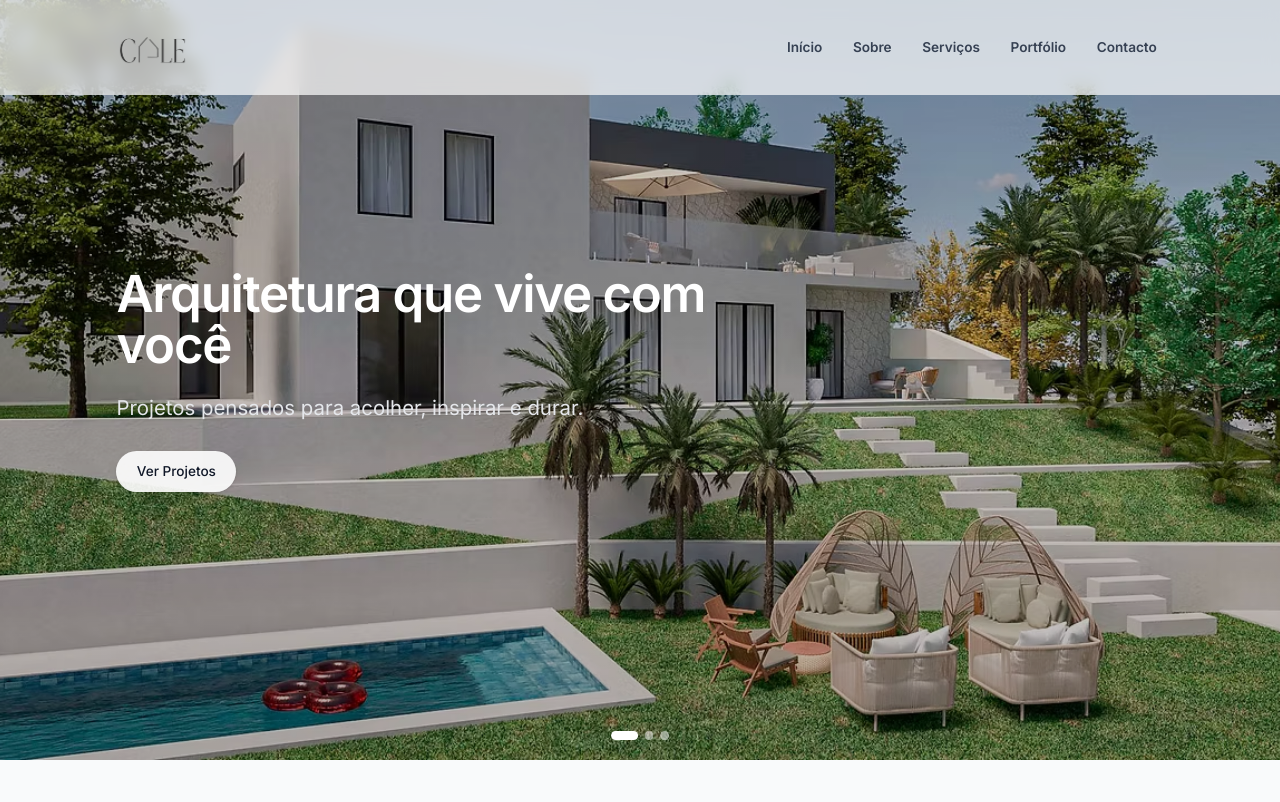
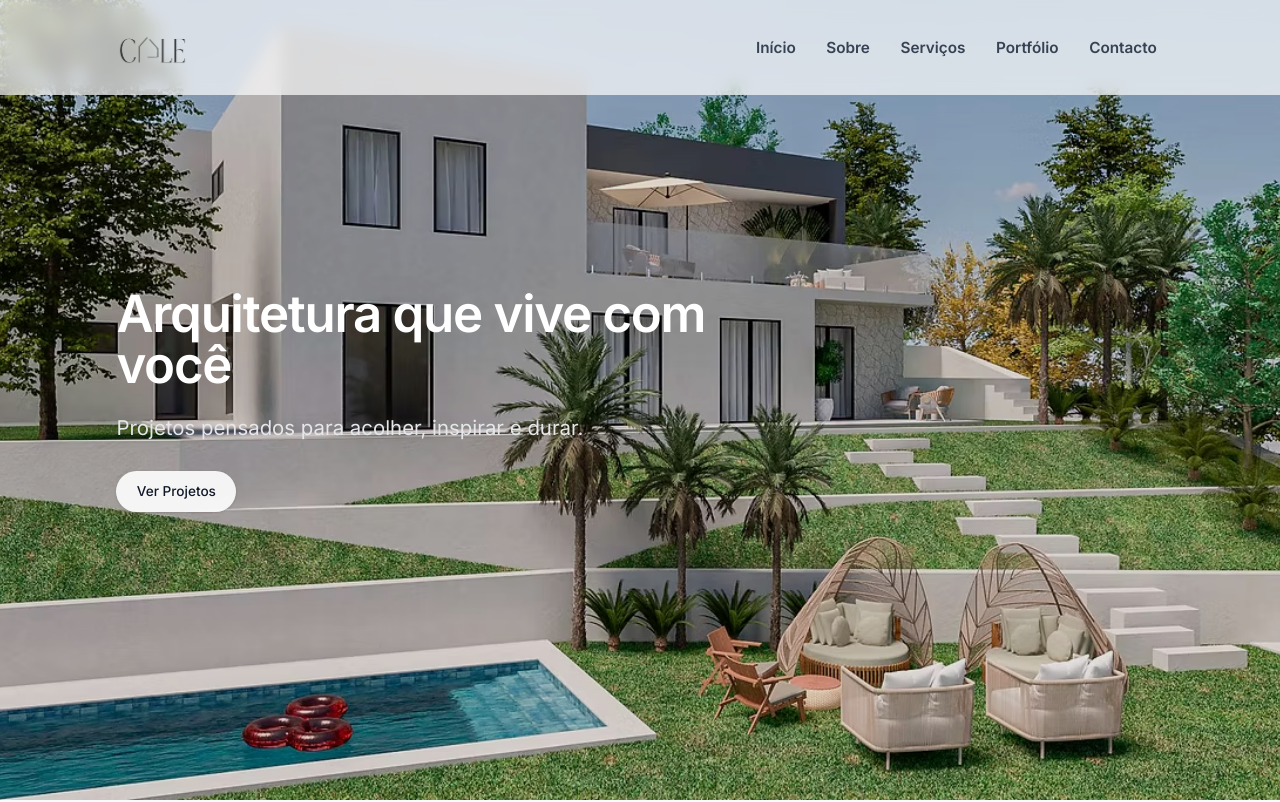
Before and after one commit to NMWBased/CALE, a Next.js app: page / in a window 1280 px wide. Shown: the top 802 px of the page. Built offline with nearby package versions, Linux system fonts and the light colour scheme; a web font is replaced by a local one.

Commit message:
melhorias esteticas

```diff
--- a/src/components/Header.tsx
+++ b/src/components/Header.tsx
@@ -63,7 +63,7 @@ export default function Header() {
                 key={item.href}
                 type="button"
                 onClick={() => handleNavClick(item.href)}
-                className="relative px-4 py-2 text-base font-semibold text-gray-700 hover:text-amber-700 transition-colors duration-500 cursor-pointer group"
+                className="relative px-4 py-2 text-lg font-semibold text-gray-700 hover:text-amber-700 transition-colors duration-500 cursor-pointer group"
               >
                 {item.label}
                 <span className="absolute left-0 right-0 bottom-0 h-0.5 bg-amber-600 transform scale-x-0 group-hover:scale-x-100 transition-transform duration-700 ease-in-out origin-left"></span>
--- a/src/components/HeroSlider.tsx
+++ b/src/components/HeroSlider.tsx
@@ -45,26 +45,24 @@ const AUTO_DELAY = 6500; // ms
 
 export default function HeroSlider() {
   const [index, setIndex] = useState(0);
-  const [isPaused, setIsPaused] = useState(false);
   const { scrollToSection } = useSmoothScroll();
 
   const timerRef = useRef<NodeJS.Timeout | null>(null);
   useEffect(() => {
-    if (isPaused) return;
     if (timerRef.current) clearTimeout(timerRef.current);
     timerRef.current = setTimeout(() => setIndex((i) => (i + 1) % SLIDES.length), AUTO_DELAY);
     return () => {
       if (timerRef.current) clearTimeout(timerRef.current);
     };
     // eslint-disable-next-line react-hooks/exhaustive-deps
-  }, [index, isPaused]);
+  }, [index]);
 
-  const goTo = (i: number) => setIndex(i);
+  // Removed goTo (dots navigation) since dots are not shown
 
   return (
     <section
       data-section="inicio"
-      className="relative h-[95vh] min-h-[650px] w-full overflow-hidden bg-black"
+      className="relative h-[100vh] min-h-[750px] w-full overflow-hidden bg-black"
     >
       {/* Slides */}
       <div className="absolute inset-0">
@@ -87,7 +85,7 @@ export default function HeroSlider() {
                   className="object-cover"
                   sizes="100vw"
                 />
-                <div className="absolute inset-0 bg-gradient-to-b from-black/15 via-black/5 to-black/20" />
+                <div className="absolute inset-0 bg-gradient-to-b from-black/0 via-black/0 to-black/0" />
               </motion.div>
             ) : null
           )}
@@ -119,40 +117,29 @@ export default function HeroSlider() {
               </motion.p>
             )}
             {SLIDES[index].ctaLabel && SLIDES[index].ctaAction && (
+              <AnimatePresence mode="wait">
                 <motion.button
+                  key={SLIDES[index].ctaLabel + SLIDES[index].ctaAction}
                   type="button"
                   onClick={() => {
                     const action = SLIDES[index].ctaAction;
                     if (action) scrollToSection(action);
                   }}
-                initial={{ opacity: 0, y: 15 }}
+                  initial={{ opacity: 0, y: 25 }}
                   animate={{ opacity: 1, y: 0 }}
-                transition={{ duration: 0.6, ease: "easeOut", delay: 0.12 }}
+                  exit={{ opacity: 0, y: 25 }}
+                  transition={{ duration: 1.1, ease: "easeInOut" }}
                   className="inline-flex items-center px-6 py-3 rounded-full bg-white/90 text-gray-900 font-medium text-sm md:text-base hover:bg-white transition-colors shadow-sm cursor-pointer"
                 >
                   {SLIDES[index].ctaLabel}
                 </motion.button>
+              </AnimatePresence>
             )}
           </div>
         </div>
       </div>
 
-      {/* Dots */}
-      <div className="absolute bottom-6 left-1/2 -translate-x-1/2 flex space-x-2">
-        {SLIDES.map((slide, i) => (
-          <button
-            type="button"
-            key={slide.id}
-            aria-label={`Ir para slide ${i + 1}`}
-            onClick={() => goTo(i)}
-            className={`h-2.5 rounded-full transition-all duration-300 ${
-              i === index ? "bg-white w-8" : "bg-white/50 w-2.5 hover:bg-white/80"
-            }`}
-            onMouseEnter={() => setIsPaused(true)}
-            onMouseLeave={() => setIsPaused(false)}
-          />
-        ))}
-      </div>
+  {/* Dots removed as requested */}
     </section>
   );
 }
```
Lines whose indentation alone changed are shown as unchanged.
